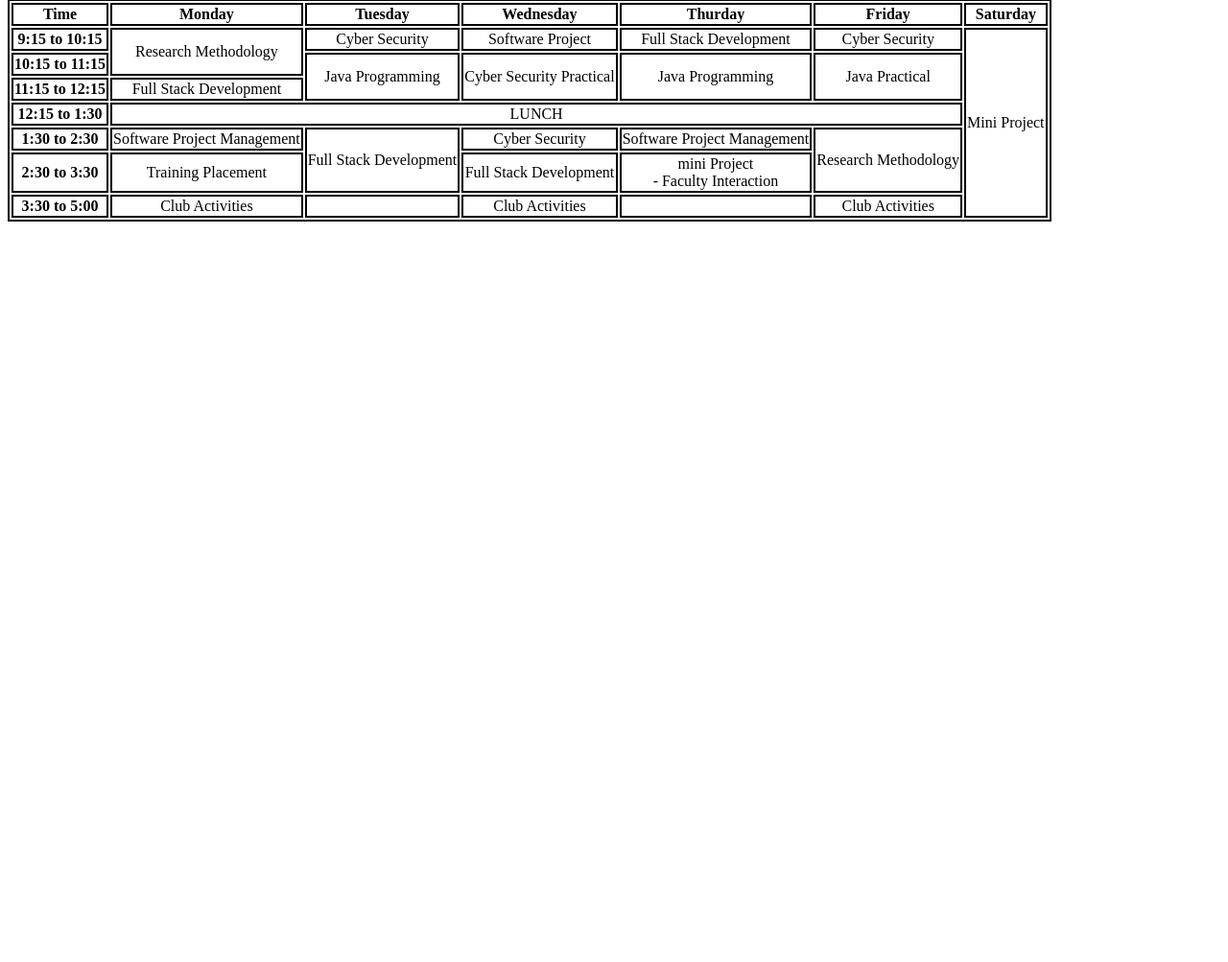
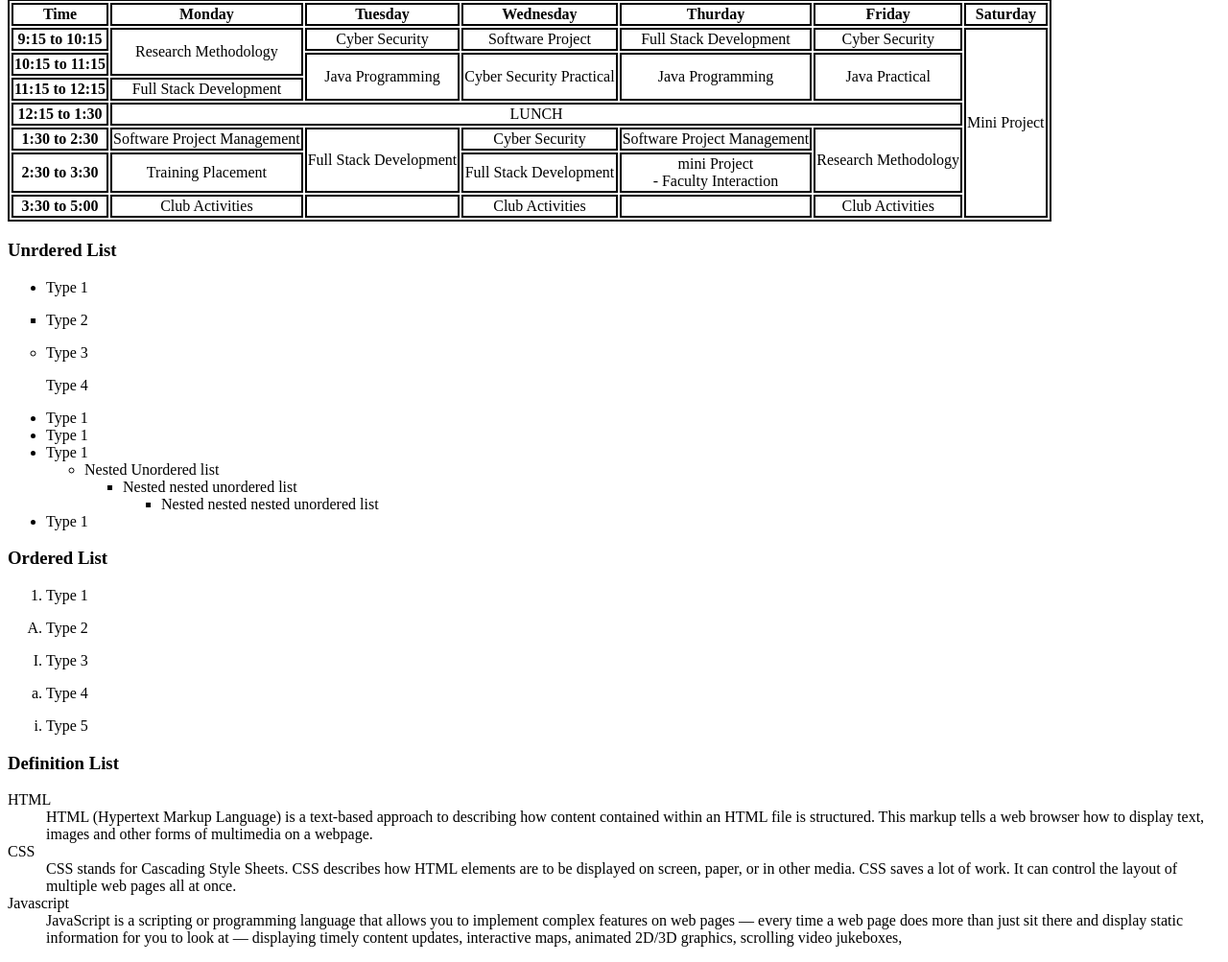
Before and after one commit to Krishnakant491/CWH_Sigma, a plain HTML site: page Video5/index.html in a window 1280 px wide. Shown: the part 357-1360 px from the top of the page at 96% size. Before the commit the page ends 800 px from the top, so only its background shows below. Drawn offline with Linux system fonts and the light colour scheme.

Commit message:
Images, Tables and Lists

```diff
--- a/Video5/index.html
+++ b/Video5/index.html
@@ -3,7 +3,7 @@
 <head>
     <meta charset="UTF-8">
     <meta name="viewport" content="width=device-width, initial-scale=1.0">
-    <title>Images</title>
+    <title>Images, List and Tables</title>
     <link rel="stylesheet" href="style.css">
 </head>
 <body>
@@ -86,5 +86,69 @@
     </table>
     </div>
 
+
+    <!-- list -->
+<h3>Unrdered List</h3>
+
+     <ul type="disc"><li>Type 1</li></ul>
+     <ul type="square"><li>Type 2</li></ul>
+     <ul type="circle"><li>Type 3</li></ul>
+     <ul type="none"><li>Type 4</li></ul>
+
+    <ul>
+        <li>Type 1</li>
+        <li>Type 1</li>
+        <li>Type 1 <ul>
+                <li>Nested Unordered list <ul>
+                        <li>Nested nested unordered list
+                            <ul>
+                                <li>Nested nested nested unordered list</li>
+                            </ul>
+                        </li>
+                    </ul>
+                </li>
+            </ul>
+            <li>Type 1</li>
+        </li>
+    </ul>
+
+
+<h3>Ordered List</h3>
+    <ol type="1"><li>Type 1</li></ol>
+    <ol type="A"><li>Type 2</li></ol>
+    <ol type="I"><li>Type 3</li></ol>
+    <ol type="a"><li>Type 4</li></ol>
+    <ol type="i"><li>Type 5</li></ol>
+
+
+    <h3>Definition List</h3>
+
+    <dl>
+        <dt>HTML
+            <dd>
+                HTML (Hypertext Markup Language) is a text-based approach to describing how content contained within an HTML file is structured. This markup tells a web browser how to display text, images and other forms of multimedia on a webpage.
+            </dd>
+        </dt>
+        <dt>CSS
+            <dd>
+                CSS stands for Cascading Style Sheets. CSS describes how HTML elements are to be displayed on screen, paper, or in other media. CSS saves a lot of work. It can control the layout of multiple web pages all at once.
+            </dd>
+        </dt>
+        <dt>Javascript
+            <dd>
+                JavaScript is a scripting or programming language that allows you to implement complex features on web pages — every time a web page does more than just sit there and display static information for you to look at — displaying timely content updates, interactive maps, animated 2D/3D graphics, scrolling video jukeboxes,
+            </dd>
+        </dt>
+    </dl>
+
+
+
+
+
+
+     <!-- dl:- definition list -->
+<!-- <dl><dt>Definition tag
+    <dd>Definition's Definition</dd>
+</dt></dl> -->
 </body>
 </html>
```
